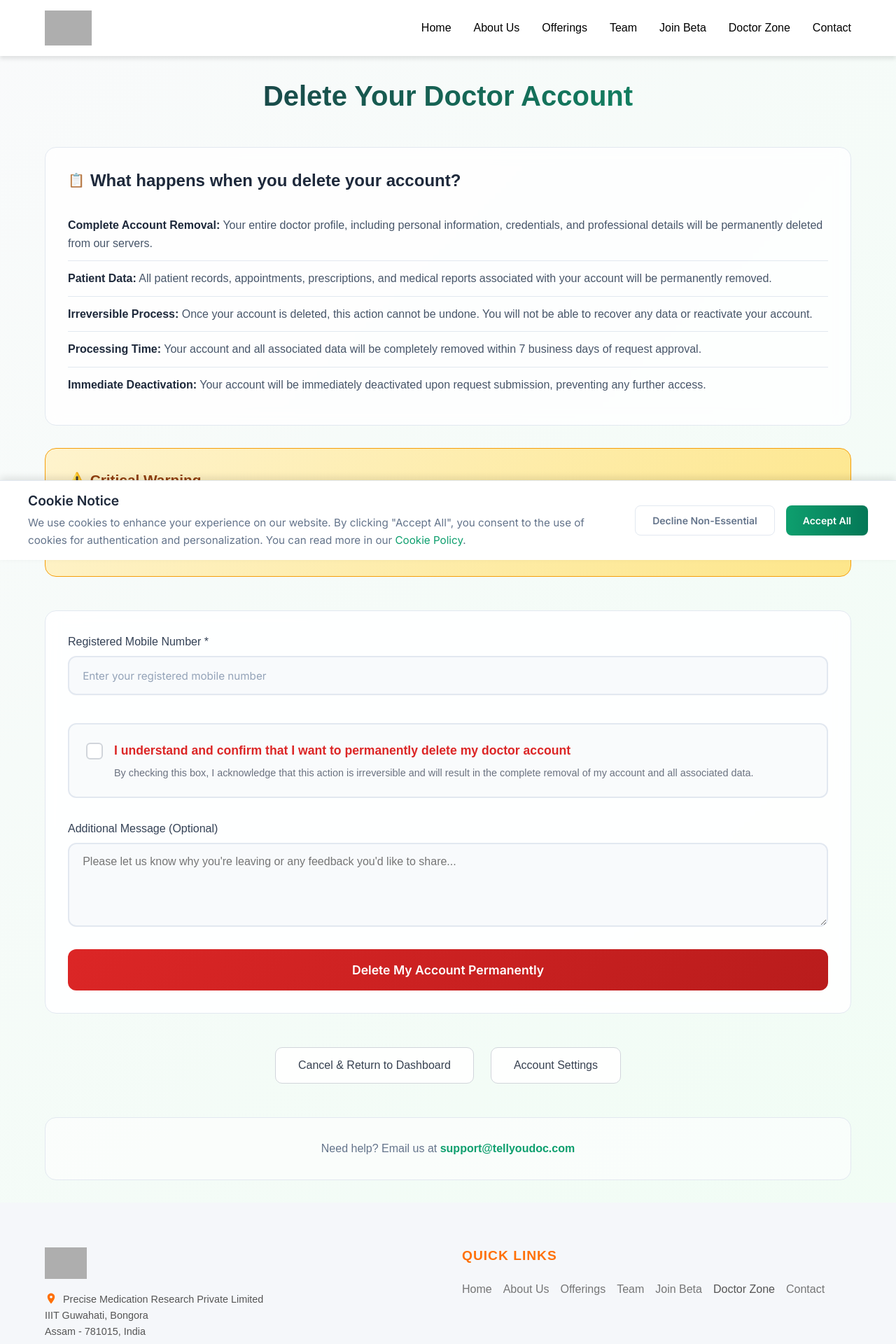
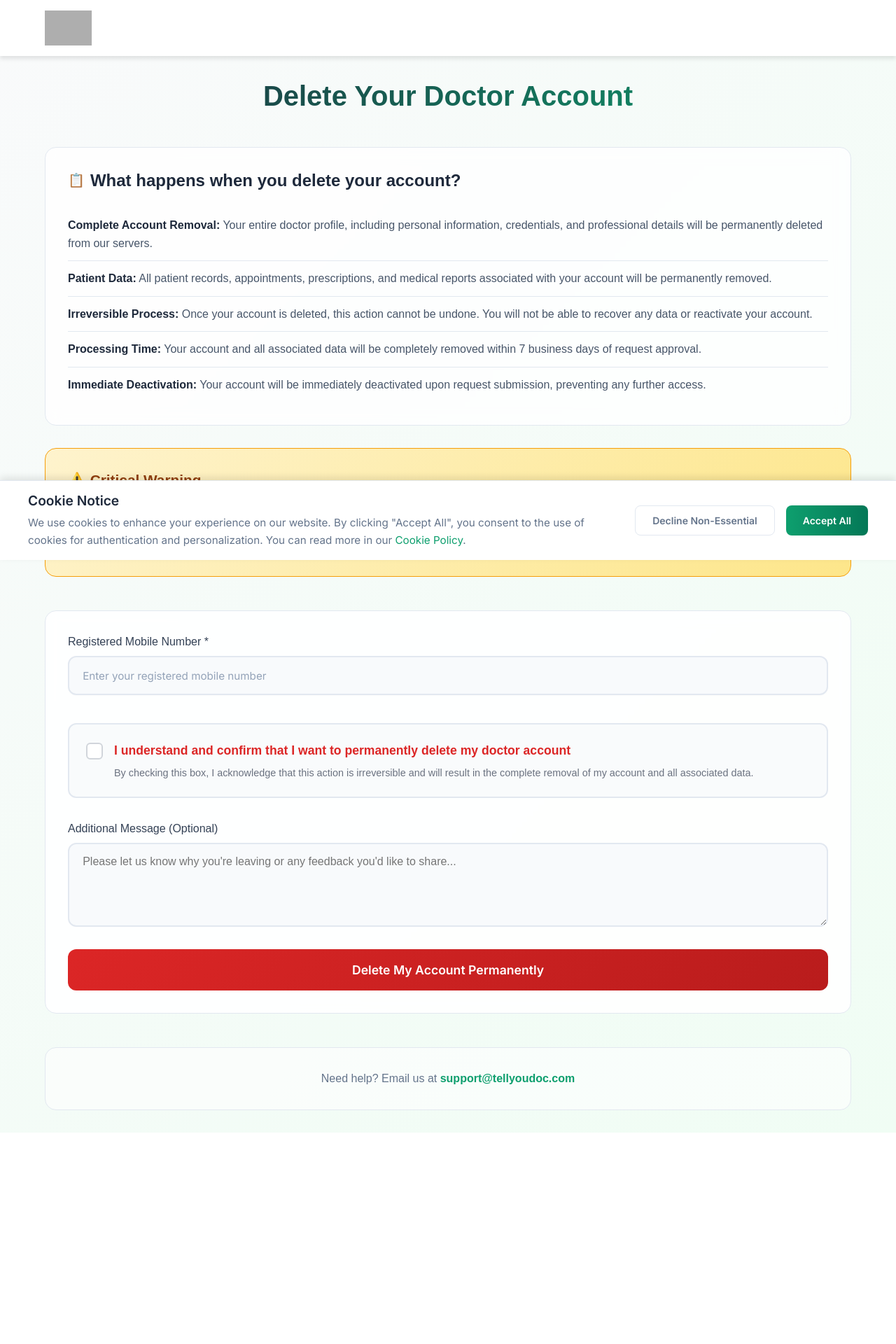
Before and after one commit to TellYouDoc/tellyoudoc-April19-25, a React (Vite) app: page /doctor/delete-account in a window 1280 px wide. Shown: the top 1920 px of the page at 70% size. After the commit the page ends 1618 px from the top, so only its background shows below. Built offline with nearby package versions, Linux system fonts and the light colour scheme; grey boxes are pictures that could not be loaded.

Commit message:
Refactor Welcome_Navbar component to accept props for link visibility and activity. Update Doctor and Patient account deletion pages to hide navigation links and remove unnecessary action links. Improve code consistency by standardizing string quotes.

```diff
--- a/src/components/Welcome_Navbar.jsx
+++ b/src/components/Welcome_Navbar.jsx
@@ -1,11 +1,11 @@
 import { useState, useEffect } from "react";
 import { Link, useLocation, useNavigate } from "react-router-dom";
-import { getCookie } from '../utils/cookieUtils';
+import { getCookie } from "../utils/cookieUtils";
 
 import "../styles/welcome_Navbar.css";
 import logoImage from "../assets/tellyoudoc.png";
 
-const Welcome_Navbar = () => {
+const Welcome_Navbar = ({ showLinks = true, linksActive = true }) => {
   const [menuOpen, setMenuOpen] = useState(false);
   const [scrolled, setScrolled] = useState(false);
   const location = useLocation();
@@ -48,19 +48,19 @@ const Welcome_Navbar = () => {
     }
   };
   const isUserAuthenticated = () => {
-    const accessToken = getCookie('AccessToken');
-    const refreshToken = getCookie('RefreshToken');
+    const accessToken = getCookie("AccessToken");
+    const refreshToken = getCookie("RefreshToken");
     return !!(accessToken && refreshToken);
   };
 
   // Determine where the Doctors Zone link should go
-   const doctorsZoneTarget = isUserAuthenticated() ? '/dashboard' : '/login';
+  const doctorsZoneTarget = isUserAuthenticated() ? "/dashboard" : "/login";
   // Add this handling for the Doctor Zone link
   const handleDoctorZoneClick = (e) => {
     e.preventDefault();
 
     // If already on login page, don't open in new tab
-  if (location.pathname === '/login' && !isUserAuthenticated()) {
+    if (location.pathname === "/login" && !isUserAuthenticated()) {
       // Just close menu if we're already on login page
       closeMenu();
       return;
@@ -68,9 +68,9 @@ const handleDoctorZoneClick = (e) => {
 
     // Otherwise navigate normally
     if (isUserAuthenticated()) {
-    window.open('/dashboard', '_blank', 'noopener,noreferrer');
+      window.open("/dashboard", "_blank", "noopener,noreferrer");
     } else {
-    window.open('/login', '_blank', 'noopener,noreferrer');
+      window.open("/login", "_blank", "noopener,noreferrer");
     }
 
     closeMenu();
@@ -118,9 +118,13 @@ const handleDoctorZoneClick = (e) => {
   return (
     <nav className={`navbar ${scrolled ? "scrolled" : ""}`}>
       <div className="logo">
+        {linksActive ? (
           <Link to="/" onClick={closeMenu}>
             <img src={logoImage} alt="tellYouDoc Logo" className="logo-image" />
           </Link>
+        ) : (
+          <img src={logoImage} alt="tellYouDoc Logo" className="logo-image" />
+        )}
       </div>
 
       <div
@@ -132,6 +136,7 @@ const handleDoctorZoneClick = (e) => {
         <span></span>
       </div>
 
+      {showLinks && (
         <div className={`nav-links ${menuOpen ? "active" : ""}`}>
           <a
             href="/#home-container"
@@ -169,16 +174,10 @@ const handleDoctorZoneClick = (e) => {
           >
             Team
           </a>
-        <a
-          href="/partner"
-          onClick={handleJoinBeta}
-        >
+          <a href="/partner" onClick={handleJoinBeta}>
             Join Beta
           </a>
-        <a
-          href={doctorsZoneTarget}
-          onClick={handleDoctorZoneClick}
-        >
+          <a href={doctorsZoneTarget} onClick={handleDoctorZoneClick}>
             Doctor Zone
           </a>
           <a
@@ -190,8 +189,8 @@ const handleDoctorZoneClick = (e) => {
           >
             Contact
           </a>
-
         </div>
+      )}
 
       {/* Overlay for mobile menu */}
       {menuOpen && <div className="menu-overlay" onClick={closeMenu}></div>}
--- a/src/pages/DoctorDeleteAccount.jsx
+++ b/src/pages/DoctorDeleteAccount.jsx
@@ -152,7 +152,7 @@ function DoctorDeleteAccount() {
 
   return (
     <div className="delete-account-page">
-      <Welcome_Navbar />
+      <Welcome_Navbar showLinks={false} linksActive={false} />
       <div className="delete-account-container">
         <div className={`delete-account-content ${isVisible ? "visible" : ""}`}>
           <div className="delete-account-header">
@@ -267,15 +267,6 @@ function DoctorDeleteAccount() {
             </button>
           </form>
 
-          <div className="action-links">
-            <Link to="/dashboard" className="btn-secondary">
-              Cancel & Return to Dashboard
-            </Link>
-            <Link to="/settings" className="btn-secondary">
-              Account Settings
-            </Link>
-          </div>
-
           {/* Contact Information */}
           <div className="contact-info">
             <p>
@@ -285,7 +276,7 @@ function DoctorDeleteAccount() {
           </div>
         </div>
       </div>
-      <Footer />
+      {/* <Footer /> */}
     </div>
   );
 }
--- a/src/pages/PatientDeleteAccount.jsx
+++ b/src/pages/PatientDeleteAccount.jsx
@@ -80,7 +80,7 @@ function DeleteAccount() {
       }
     } else {
       // Mobile validation - only numeric input
-      if (name === 'mobile') {
+      if (name === "mobile") {
         if (value && !/^\d*$/.test(value)) {
           // Don't update state if non-numeric characters are entered
           return;
@@ -194,7 +194,7 @@ function DeleteAccount() {
 
   return (
     <div className="delete-account-page">
-      <Welcome_Navbar />
+      <Welcome_Navbar showLinks={false} linksActive={false} />
       <div className="delete-account-container">
         <div className={`delete-account-content ${isVisible ? "visible" : ""}`}>
           <div className="delete-account-header">
@@ -233,7 +233,7 @@ function DeleteAccount() {
                 <p>
                   This action is <strong>permanent and irreversible</strong>.
                   Please ensure you have downloaded any important data before
-                  proceeding. If you're having issues with your account,
+                  proceeding. If you&apos;re having issues with your account,
                   consider contacting our support team first.
                 </p>
               </div>
@@ -416,15 +416,6 @@ function DeleteAccount() {
             </button>
           </form>
 
-          <div className="action-links">
-            <Link to="/dashboard" className="btn-secondary">
-              Cancel & Return to Dashboard
-            </Link>
-            <Link to="/settings" className="btn-secondary">
-              Account Settings
-            </Link>
-          </div>
-
           {/* Contact Information */}
           <div className="contact-info">
             <p>
@@ -434,7 +425,7 @@ function DeleteAccount() {
           </div>
         </div>
       </div>
-      <Footer />
+      {/* <Footer /> */}
     </div>
   );
 }
```
Lines whose indentation alone changed are shown as unchanged.
